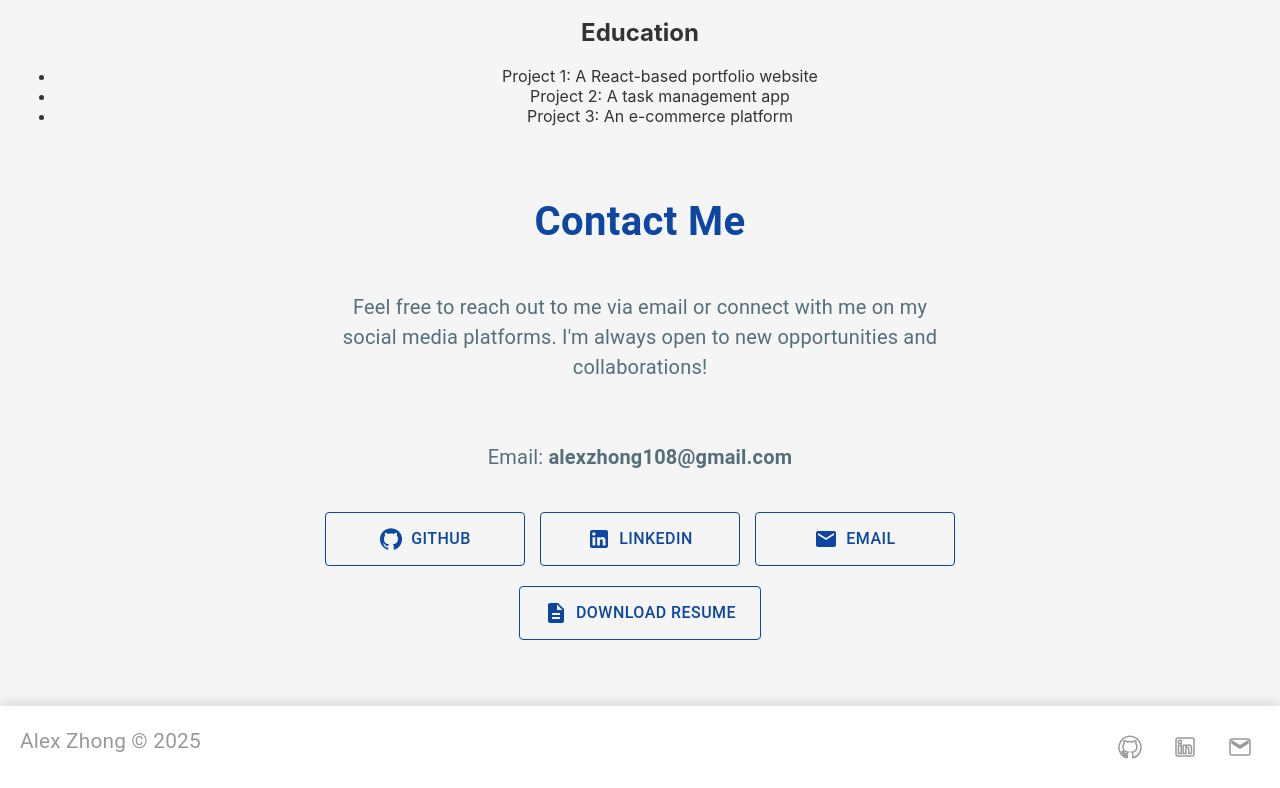
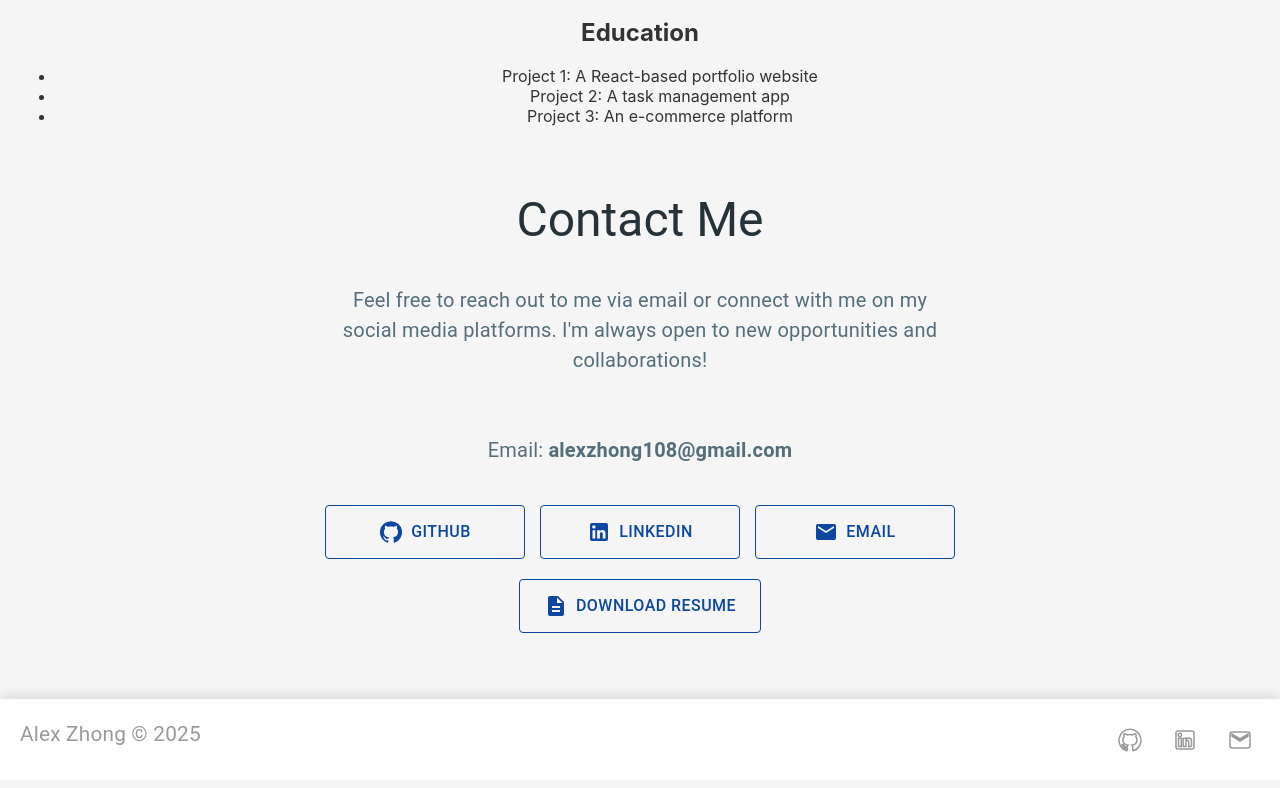
Before and after one commit to Gitalexzhong/portfolio, a React (Create React App) app: page / in a window 1280 px wide. Shown: the part 2473-3261 px from the top of the page. Built offline with nearby package versions, Linux system fonts and the light colour scheme.

Commit message:
Updated heading

```diff
--- a/src/components/Contact.js
+++ b/src/components/Contact.js
@@ -15,13 +15,6 @@ const ContactContainer = styled(Box)(({ darkMode }) => ({
   alignItems: 'center',
   gap: '20px',
   textAlign: 'center',
-}));
-
-const ContactTitle = styled(Typography)(({ darkMode }) => ({
-  fontSize: '2.5rem',
-  fontWeight: 'bold',
-  color: darkMode ? '#90CAF9' : '#0D47A1',
-  marginBottom: '20px',
 }));
 
 const ContactDescription = styled(Typography)(({ darkMode }) => ({
@@ -50,7 +43,9 @@ const SocialIconButton = styled(Button)(({ darkMode }) => ({
   justifyContent: 'center',
   gap: '8px', // Adds space between icon and text
   '&:hover': {
-    backgroundColor: darkMode ? 'rgba(144, 202, 249, 0.1)' : 'rgba(13, 71, 161, 0.1)',
+    backgroundColor: darkMode
+      ? 'rgba(144, 202, 249, 0.1)'
+      : 'rgba(13, 71, 161, 0.1)',
     borderColor: darkMode ? '#90CAF9' : '#0D47A1',
   },
 }));
@@ -65,9 +60,13 @@ function Contact({ darkMode }) {
   return (
     <section id="contact">
       <ContactContainer darkMode={darkMode}>
-        <ContactTitle darkMode={darkMode}>Contact Me</ContactTitle>
+        <Typography variant="h3" component="h1" gutterBottom>
+          Contact Me
+        </Typography>
         <ContactDescription darkMode={darkMode}>
-          Feel free to reach out to me via email or connect with me on my social media platforms. I'm always open to new opportunities and collaborations!
+          Feel free to reach out to me via email or connect with me on my social
+          media platforms. I'm always open to new opportunities and
+          collaborations!
         </ContactDescription>
 
         {/* Email Address */}
```
